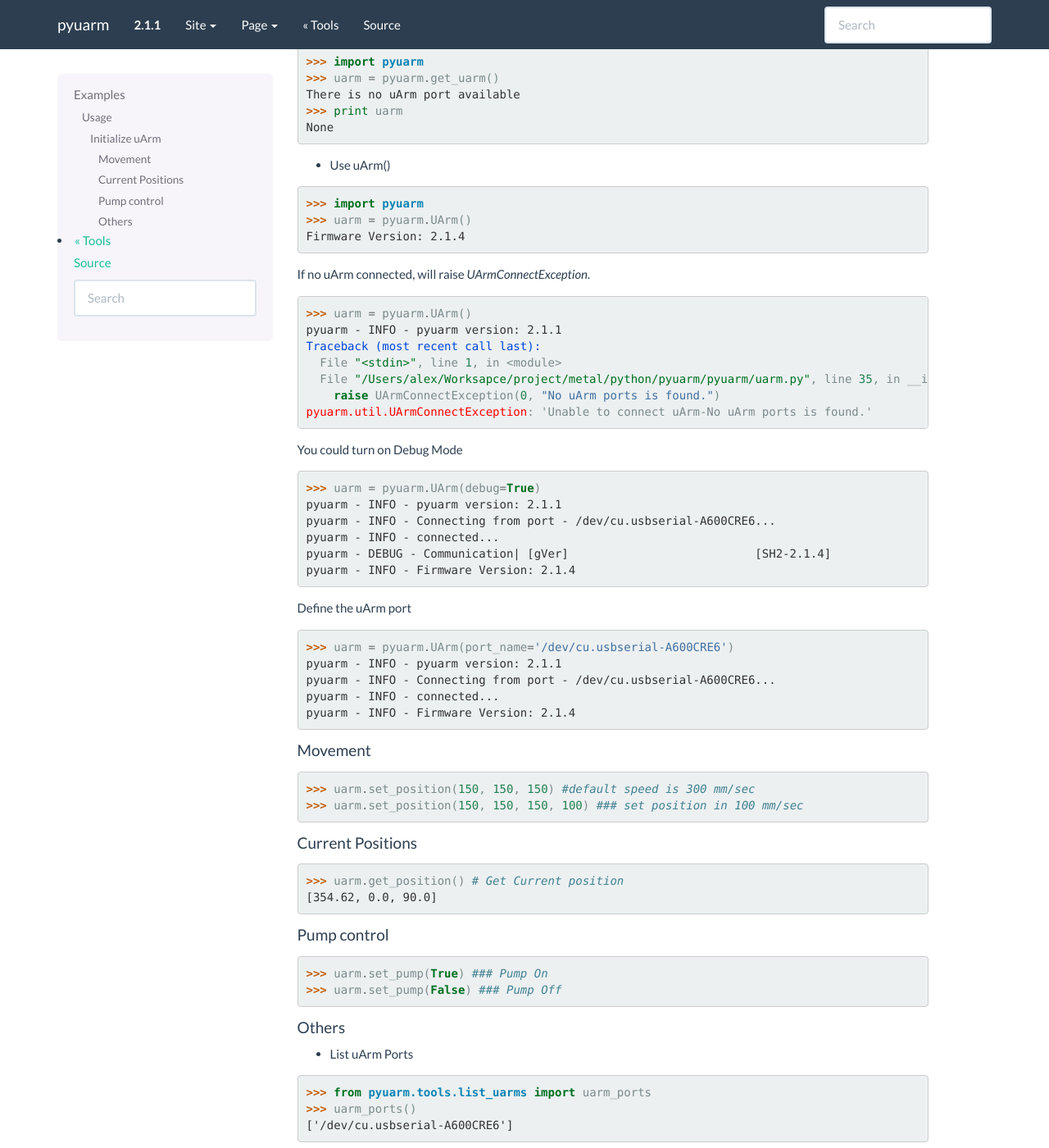
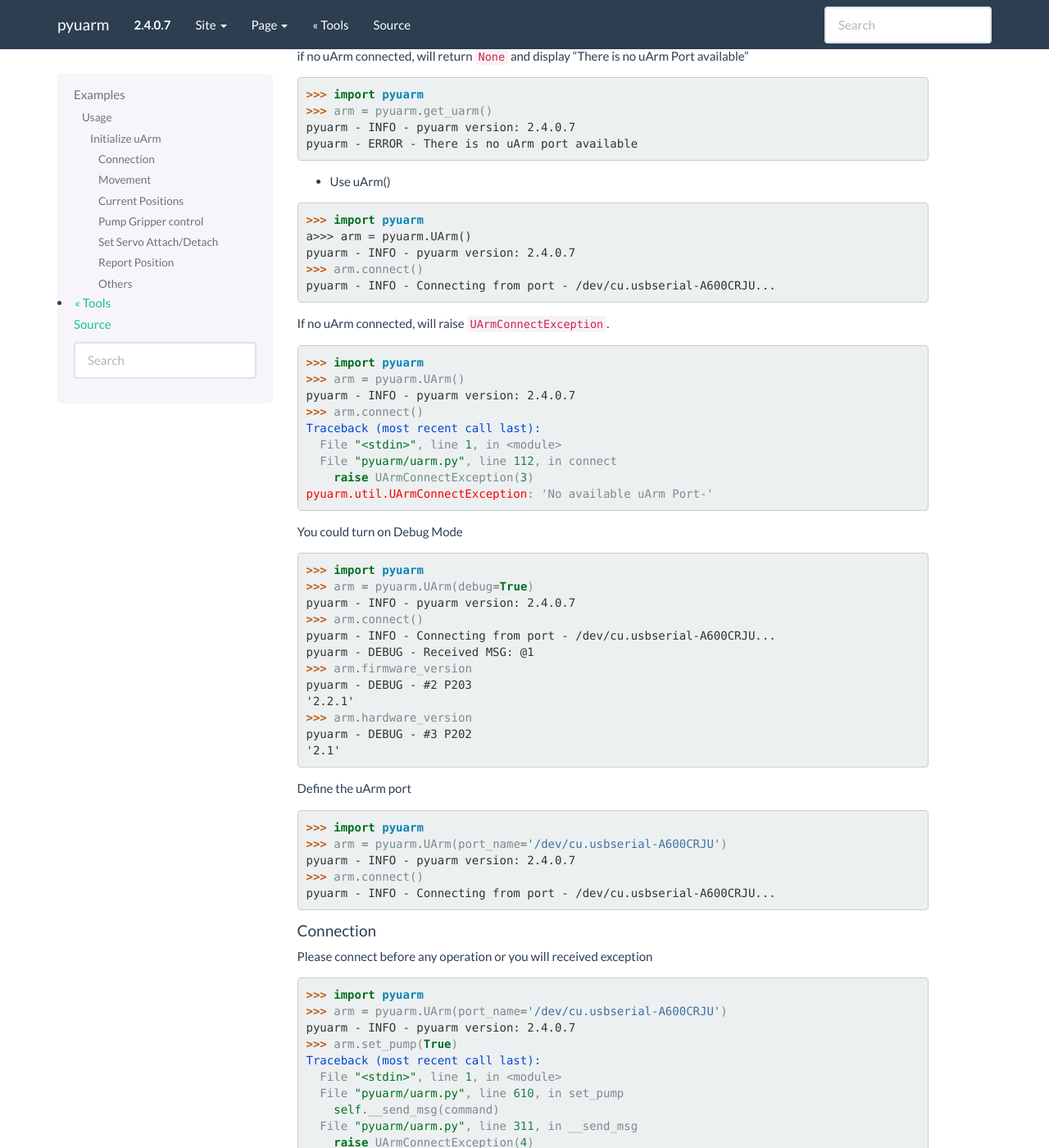
Before and after one commit to uArm-Developer/pyuarm, a Sphinx documentation site: the page built from docs/examples.rst, in a window 1280 px wide and 1400 px high, scrolled down 388 px. Shown: the whole window at 82% size. Built offline with Sphinx 7.4.7, drawn with Linux system fonts in a browser that asks for light colours; some of the changed text lies outside the part shown.

Commit message:
fix docs with v2.4

```diff
--- a/docs/conf.py
+++ b/docs/conf.py
@@ -64,7 +64,7 @@ master_doc = 'index'
 
 # General information about the project.
 project = u'pyuarm'
-copyright = u'2016, Alex Tan'
+copyright = u'2017, Alex Tan'
 author = u'Alex Tan'
 
 # The version info for the project you're documenting, acts as replacement for
@@ -72,9 +72,16 @@ author = u'Alex Tan'
 # built documents.
 #
 # The short X.Y version.
-version = u'2.1.1'
+from distutils.util import convert_path
+main_ns = {}
+ver_path = convert_path('../pyuarm/version.py')
+with open(ver_path) as ver_file:
+        exec(ver_file.read(), main_ns)
+version = main_ns['__version__']
+release = version
+# version = u'2.1.1'
 # The full version, including alpha/beta/rc tags.
-release = u'2.1.1'
+# release = u'2.1.1'
 
 # The language for content autogenerated by Sphinx. Refer to documentation
 # for a list of supported languages.
--- a/docs/examples.rst
+++ b/docs/examples.rst
@@ -1,7 +1,6 @@
-===============================
+========
 Examples
-===============================
-
+========
 
 Usage
 =====
@@ -12,84 +11,200 @@ There are two methods to Initialize uArm.
 
 - Use get_uarm()
 
-::
+.. code-block:: python
 
     >>> import pyuarm
-    >>> uarm = pyuarm.get_uarm()
-    Firmware Version: 2.1.4
+    >>> arm = pyuarm.get_uarm()
+    pyuarm - INFO - pyuarm version: 2.4.0.7
+    >>> arm.connect()
+    pyuarm - INFO - Connecting from port - /dev/cu.usbserial-A600CRJU...
 
-if no uArm connected, will return `None` and display "There is no uArm Port available"
+if no uArm connected, will return ``None`` and display "There is no uArm Port available"
 
-::
+.. code-block:: python
 
     >>> import pyuarm
-    >>> uarm = pyuarm.get_uarm()
-    There is no uArm port available
-    >>> print uarm
-    None
+    >>> arm = pyuarm.get_uarm()
+    pyuarm - INFO - pyuarm version: 2.4.0.7
+    pyuarm - ERROR - There is no uArm port available
 
 - Use uArm()
 
-::
+.. code-block:: python
 
     >>> import pyuarm
-    >>> uarm = pyuarm.UArm()
-    Firmware Version: 2.1.4
+    a>>> arm = pyuarm.UArm()
+    pyuarm - INFO - pyuarm version: 2.4.0.7
+    >>> arm.connect()
+    pyuarm - INFO - Connecting from port - /dev/cu.usbserial-A600CRJU...
 
-If no uArm connected, will raise `UArmConnectException`.
 
-::
+If no uArm connected, will raise ``UArmConnectException``.
 
-    >>> uarm = pyuarm.UArm()
-    pyuarm - INFO - pyuarm version: 2.1.1
+.. code-block:: python
+
+    >>> import pyuarm
+    >>> arm = pyuarm.UArm()
+    pyuarm - INFO - pyuarm version: 2.4.0.7
+    >>> arm.connect()
     Traceback (most recent call last):
       File "<stdin>", line 1, in <module>
-      File "/Users/alex/Worksapce/project/metal/python/pyuarm/pyuarm/uarm.py", line 35, in __init__
-        raise UArmConnectException(0, "No uArm ports is found.")
-    pyuarm.util.UArmConnectException: 'Unable to connect uArm-No uArm ports is found.'
+      File "pyuarm/uarm.py", line 112, in connect
+        raise UArmConnectException(3)
+    pyuarm.util.UArmConnectException: 'No available uArm Port-'
+
 
 You could turn on Debug Mode
 
-::
+.. code-block:: python
 
-    >>> uarm = pyuarm.UArm(debug=True)
-    pyuarm - INFO - pyuarm version: 2.1.1
-    pyuarm - INFO - Connecting from port - /dev/cu.usbserial-A600CRE6...
-    pyuarm - INFO - connected...
-    pyuarm - DEBUG - Communication| [gVer]                           [SH2-2.1.4]
-    pyuarm - INFO - Firmware Version: 2.1.4
+    >>> import pyuarm
+    >>> arm = pyuarm.UArm(debug=True)
+    pyuarm - INFO - pyuarm version: 2.4.0.7
+    >>> arm.connect()
+    pyuarm - INFO - Connecting from port - /dev/cu.usbserial-A600CRJU...
+    pyuarm - DEBUG - Received MSG: @1
+    >>> arm.firmware_version
+    pyuarm - DEBUG - #2 P203
+    '2.2.1'
+    >>> arm.hardware_version
+    pyuarm - DEBUG - #3 P202
+    '2.1'
+
 Define the uArm port
 
-::
+.. code-block:: python
 
-    >>> uarm = pyuarm.UArm(port_name='/dev/cu.usbserial-A600CRE6')
-    pyuarm - INFO - pyuarm version: 2.1.1
-    pyuarm - INFO - Connecting from port - /dev/cu.usbserial-A600CRE6...
-    pyuarm - INFO - connected...
-    pyuarm - INFO - Firmware Version: 2.1.4
+    >>> import pyuarm
+    >>> arm = pyuarm.UArm(port_name='/dev/cu.usbserial-A600CRJU')
+    pyuarm - INFO - pyuarm version: 2.4.0.7
+    >>> arm.connect()
+    pyuarm - INFO - Connecting from port - /dev/cu.usbserial-A600CRJU...
+
+Connection
+~~~~~~~~~~
+Please connect before any operation or you will received exception
+
+.. code-block:: python
+
+    >>> import pyuarm
+    >>> arm = pyuarm.UArm(port_name='/dev/cu.usbserial-A600CRJU')
+    pyuarm - INFO - pyuarm version: 2.4.0.7
+    >>> arm.set_pump(True)
+    Traceback (most recent call last):
+      File "<stdin>", line 1, in <module>
+      File "pyuarm/uarm.py", line 610, in set_pump
+        self.__send_msg(command)
+      File "pyuarm/uarm.py", line 311, in __send_msg
+        raise UArmConnectException(4)
+    pyuarm.util.UArmConnectException: 'uArm is not connected-'
+
+Use connect()
+
+.. code-block:: python
+
+    >>> arm.connect()
+    pyuarm - INFO - Connecting from port - /dev/cu.usbserial-A600CRJU...
+
+
+Use disconnect(), Disconnect uArm and release the port
+
+.. code-block:: python
+
+    >>> arm.disconnect()
+    pyuarm - ERROR - Receive Process Error - read failed: (9, 'Bad file descriptor')
+    pyuarm - INFO - Disconnect from /dev/cu.usbserial-A600CRJU
+
+* Because receive process in a different thread, so will raise Error, you could ignore it *
+
+Please remember to use close() if program exit or finished
+
+.. code-block:: python
+
+    >>> arm.close()
 
 Movement
 ~~~~~~~~
 
-::
+.. code-block:: python
 
-    >>> uarm.set_position(150, 150, 150) #default speed is 300 mm/sec
-    >>> uarm.set_position(150, 150, 150, 100) ### set position in 100 mm/sec
+    >>> arm.set_position(150, 150, 150) # Move to (150, 150, 150) at speed 300 mm/min
+    >>> arm.set_position(150, 150, 150, speed=100) # Move to (150, 150, 150) at 100 mm/min
+    >>> arm.set_position(x=20, speed=100, relative=True)  # Move (20, 0, 0) at 100 mm/min
+    >>> arm.set_position(150, 150, 150, wait=True) # wait=True will block until uArm finish moving
 
 Current Positions
 ~~~~~~~~~~~~~~~~~
 
-::
+.. code-block:: python
 
-    >>> uarm.get_position() # Get Current position
-    [354.62, 0.0, 90.0]
-Pump control
-~~~~~~~~~~~~
+    >>> arm.get_position() # Get Current position, will return a position array
+    [-2.74, 140.88, 151.0]
 
-::
 
-    >>> uarm.set_pump(True) ### Pump On
-    >>> uarm.set_pump(False) ### Pump Off
+Pump Gripper control
+~~~~~~~~~~~~~~~~~~~~
+
+.. code-block:: python
+
+    >>> arm.set_pump(True) ### Pump On
+    >>> arm.set_pump(False) ### Pump
+    >>> arm.set_pump(True, wait=True) # This will block until finish the pump
+    >>> arm.set_gripper(True) # Same as Pump Control
+
+Set Servo Attach/Detach
+~~~~~~~~~~~~~~~~~~~~~~~
+Servo Attach will lock the servo, You can't move uArm with your hands.
+
+.. code-block:: python
+
+    >>> arm.set_servo_attach() # This will attach all servos
+
+    >>> from pyuarm import SERVO_BOTTOM, SERVO_LEFT, SERVO_RIGHT, SERVO_HAND
+    >>> arm.set_servo_attach(servo_num=SERVO_BOTTOM) # This will only attach SERVO_BOTTOM
+
+    >>> arm.set_servo_attach(move=True) # if Move is True, servo will set will attach in current angle, if not, servo will set to last detach angle
+
+    >>> arm.set_servo_attach(move=True, wait=True) # wait is True will block until finish moving
+
+
+Servo Detach will unlock the servo, You can move uArm with your hands.
+
+.. code-block:: python
+
+    >>> arm.set_servo_detach() # This will detach all servos
+
+    >>> from pyuarm import SERVO_BOTTOM, SERVO_LEFT, SERVO_RIGHT, SERVO_HAND
+    >>> arm.set_servo_detach(servo_num=SERVO_BOTTOM) # This will only detach SERVO_BOTTOM
+
+    >>> arm.set_servo_detach(wait=True) # wait is True will block until finish detaching
+
+Report Position
+~~~~~~~~~~~~~~~
+You could turn on a position report interval
+
+.. code-block:: python
+
+    >>> arm.set_report_position(0.2) # uArm will report current position in 0.2 sec
+    >>> arm.set_servo_detach() # you could try with servo detach to watch the position
+    >>> arm.get_report_position() # all position will store in a LIFO (Last In First Out) queue
+
+Try to move uArm with below code
+
+.. code-block:: python
+
+    arm.set_servo_detach()
+    start_time = time.time()
+    while (time.time() - start_time) < 60:
+        print (arm.get_report_position())
+
+Close Report
+
+.. code-block:: python
+
+    >>> arm.close_report_position() # turn of position report
+    >>> arm.set_report_position(0) # same as close report
+
 
 
 Others
@@ -97,7 +212,7 @@ Others
 
 - List uArm Ports
 
-::
+.. code-block:: python
 
     >>> from pyuarm.tools.list_uarms import uarm_ports
     >>> uarm_ports()
--- a/pyuarm/__init__.py
+++ b/pyuarm/__init__.py
@@ -3,5 +3,7 @@ if sys.version > '3':
     PY3 = True
 else:
     PY3 = False
-from .uarm import UArm, get_uarm, set_default_logger, UArmConnectException, home_dir, ua_dir
+from .uarm import UArm, UArmConnectException
+from .config import ua_dir, home_dir
+from .util import get_uarm
 from .version import __version__
--- a/setup.py
+++ b/setup.py
@@ -1,6 +1,6 @@
 from distutils.util import convert_path
 from setuptools import setup, find_packages
-import platform
+# import platform
 
 # Get Version from version.py file
 main_ns = {}
```
Also changed, not shown: docs/pyuarm.rst (+17 -4 lines), docs/pyuarm_api.rst (+8 -8 lines), docs/tools.rst (+3 -32 lines), pyuarm/version.py (+8 -0 lines), 8 other files.
